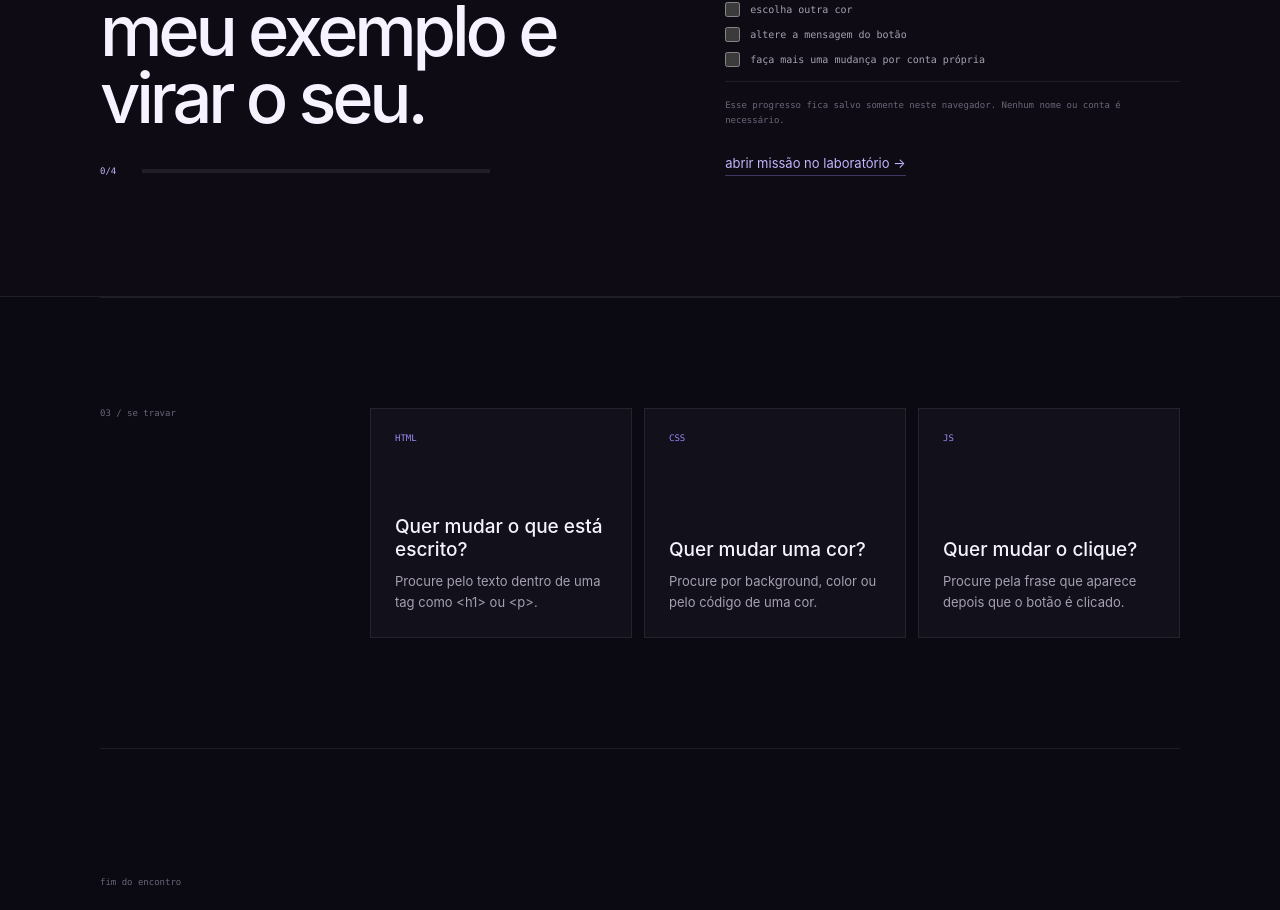
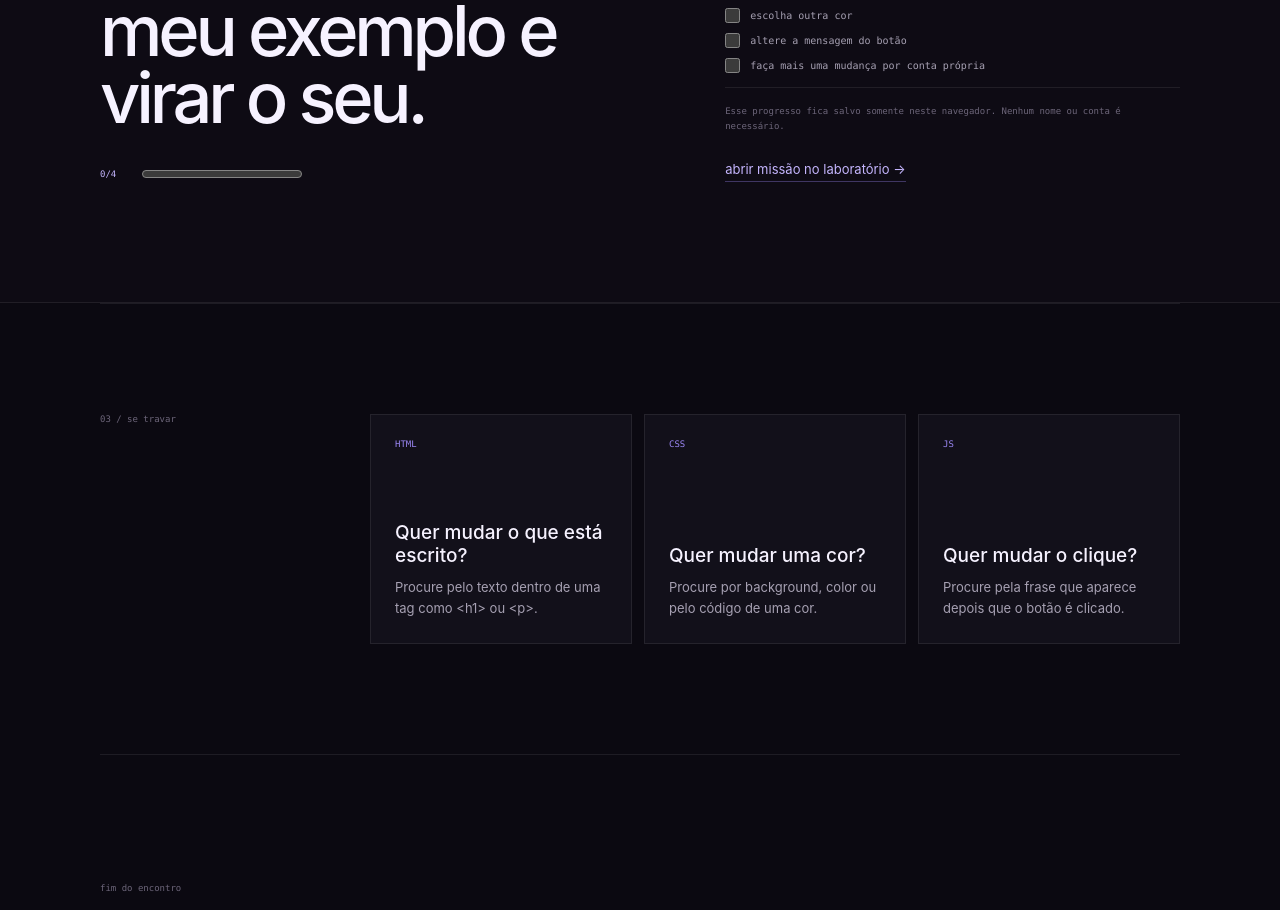
Before and after one commit to renaniii/portfolio, a React (Vite) app: page /oficina/encontro-1 in a window 1280 px wide. Shown: the part 2622-3532 px from the top of the page. Built offline with nearby package versions, Linux system fonts and the light colour scheme.

Commit message:
security: remove estilo inline do progresso

```diff
--- a/src/pages/EncounterOne.tsx
+++ b/src/pages/EncounterOne.tsx
@@ -232,13 +232,7 @@ function EncounterOne() {
 
               <div className="mission-progress">
                 <span>{completedSteps}/{missionItems.length}</span>
-                <div>
-                  <i
-                    style={{
-                      width: `${(completedSteps / missionItems.length) * 100}%`,
-                    }}
-                  />
-                </div>
+                <progress value={completedSteps} max={missionItems.length} />
               </div>
             </div>
 
```
